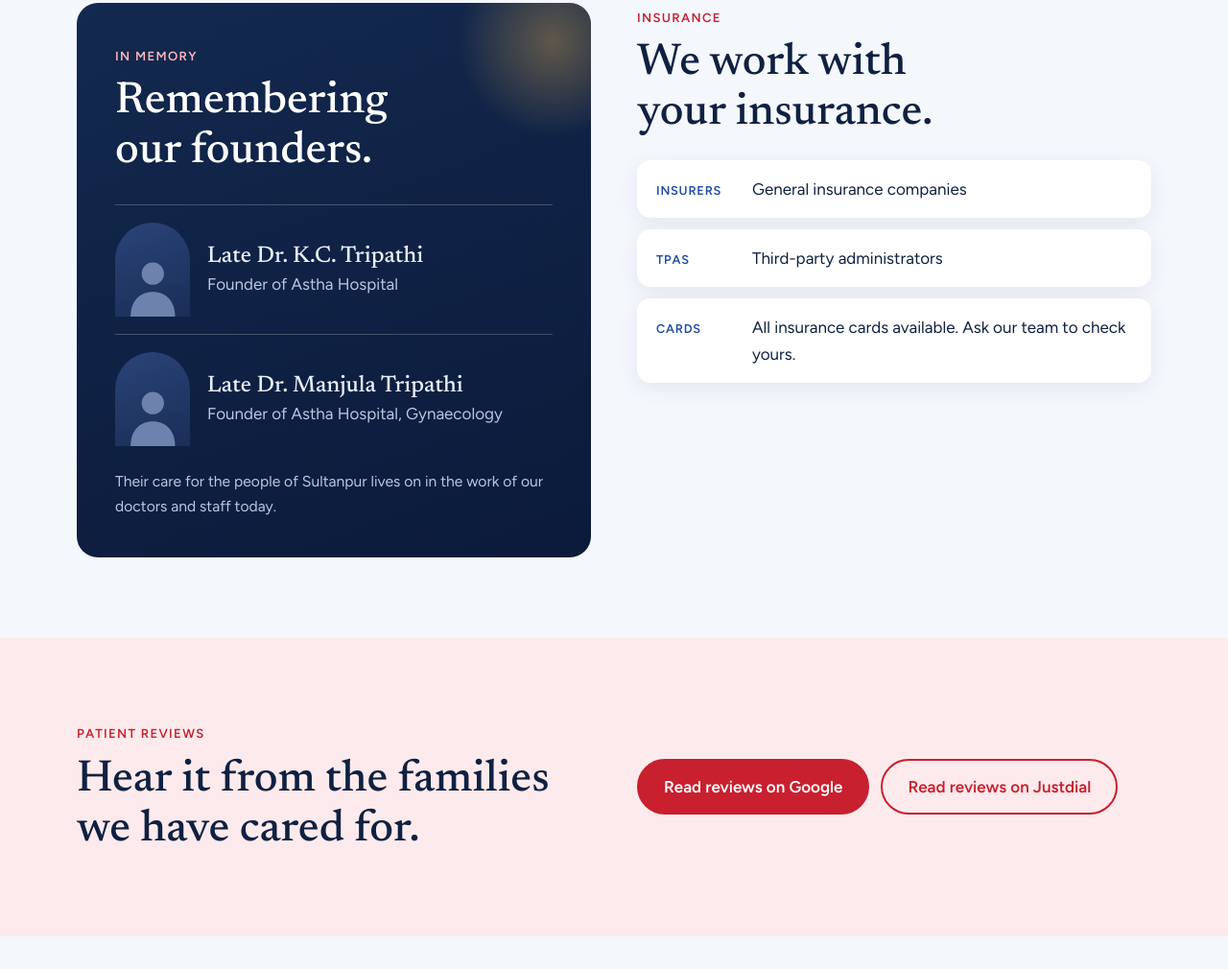
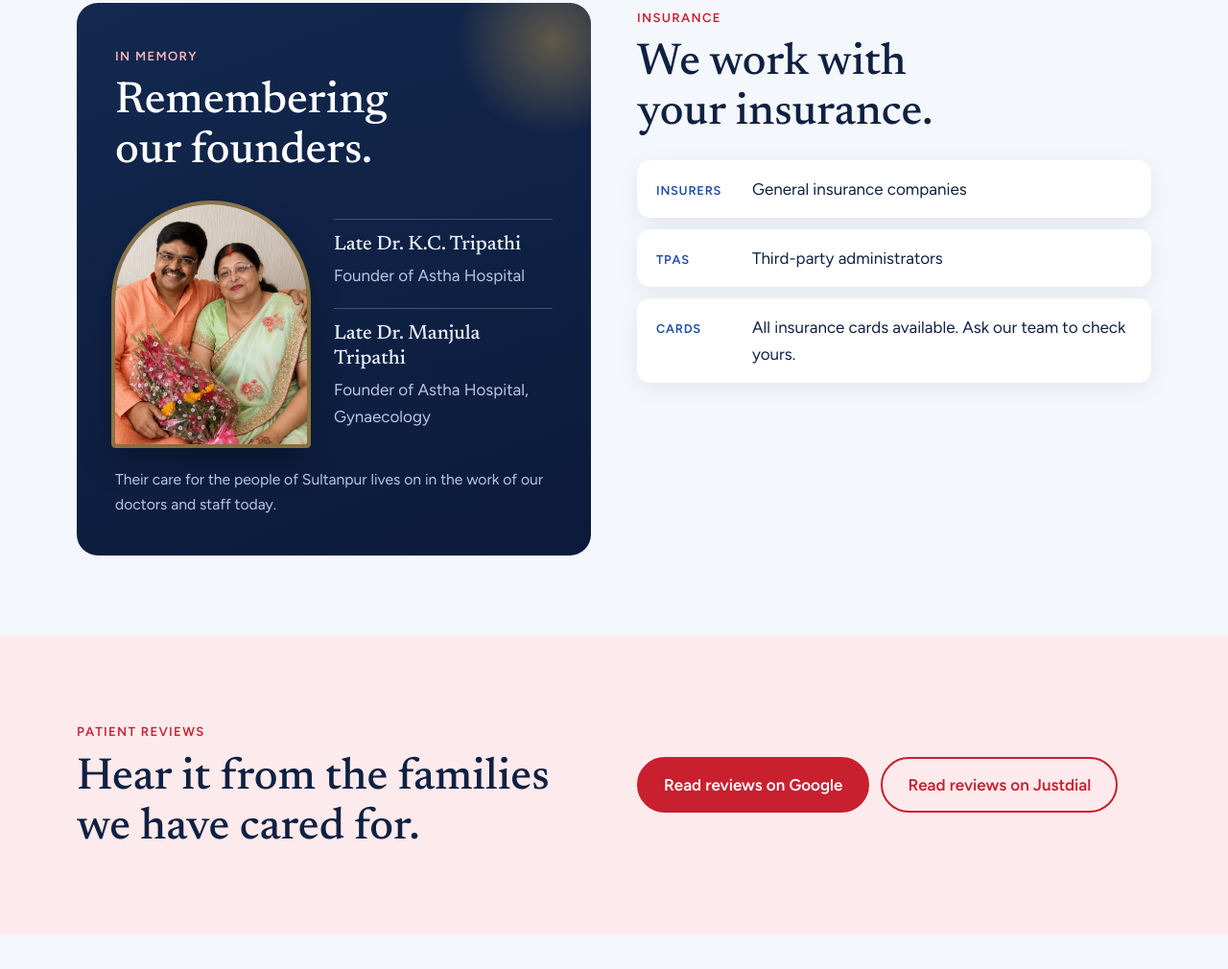
Before and after one commit to adya-it/Astha-Hospital, a plain HTML site: page index.html in a window 1280 px wide. Shown: the part 7211-8221 px from the top of the page at 96% size. Drawn offline with Linux system fonts and the light colour scheme; a web font is replaced by a local one.

Commit message:
Add founders photo to the in-memory section
Co-Authored-By: Claude Sonnet 5.5 <noreply@anthropic.com>
Claude-Session: https://claude.ai/code/session_01K7tzYbMUgKzQvXuHnNixxP

```diff
--- a/index.html
+++ b/index.html
@@ -208,6 +208,11 @@ footer .wrap { display: flex; justify-content: space-between; gap: 12px; flex-wr
 .dept .txt { position: relative; z-index: 1; }
 .fac > div { display: flex; flex-direction: column; gap: 10px; }
 .fac .ico { width: 56px; height: 56px; }
+.founders { display: flex; gap: 28px; align-items: center; margin-top: 28px; position: relative; z-index: 1; }
+.fphoto { width: 200px; flex: none; aspect-ratio: 4 / 5; border-radius: 999px 999px 14px 14px; overflow: hidden; box-shadow: 0 0 0 4px rgba(242,184,75,.55), 0 16px 34px rgba(0,0,0,.35); }
+.fphoto img { width: 100%; height: 100%; object-fit: cover; }
+.founders .fnames { margin-top: 0; }
+.founders .fnames b { font-size: 1.3rem; line-height: 1.25; margin-bottom: 4px; }
 .members { display: grid; gap: 18px; margin-top: 28px; position: relative; z-index: 1; }
 .members .m { display: flex; gap: 18px; align-items: center; border-top: 1px solid rgba(255,255,255,.22); padding-top: 18px; }
 .members .ph { width: 78px; height: 98px; flex: none; border-radius: 999px 999px 10px 10px; background: linear-gradient(160deg, #2a4478, #1a2e57); overflow: hidden; display: grid; align-items: end; justify-items: center; }
@@ -238,6 +243,7 @@ footer .wrap { display: flex; justify-content: space-between; gap: 12px; flex-wr
   .slide:first-child .copy { justify-content: center; padding-bottom: 90px; }
   .pulse { bottom: 60px; }
 }
+@media (max-width: 560px) { .founders { flex-direction: column; align-items: flex-start; } .fphoto { width: min(240px, 100%); } }
 @media (max-width: 480px) { .stats, .steps, .fac { grid-template-columns: 1fr; } .sos span { display: none; } .sos { padding: 14px; } }
 @media (prefers-reduced-motion: reduce) { html { scroll-behavior: auto; } .slide { transition: none; } .pulse path { animation: none; stroke-dashoffset: 0; } .sos i { animation: none; } .btn { transition: none; } }
 </style>
@@ -501,9 +507,12 @@ footer .wrap { display: flex; justify-content: space-between; gap: 12px; flex-wr
       <div class="memory">
         <span class="eyebrow">In memory</span>
         <h2>Remembering our founders.</h2>
-        <div class="members">
-          <div class="m"><div class="ph" role="img" aria-label="Photo of Late Dr. K.C. Tripathi to be added"><svg viewBox="0 0 80 100" aria-hidden="true"><circle cx="40" cy="34" r="17"/><path d="M6 100c0-24 14-38 34-38s34 14 34 38z"/></svg></div><div><b>Late Dr. K.C. Tripathi</b><span>Founder of Astha Hospital</span></div></div>
-          <div class="m"><div class="ph" role="img" aria-label="Photo of Late Dr. Manjula Tripathi to be added"><svg viewBox="0 0 80 100" aria-hidden="true"><circle cx="40" cy="34" r="17"/><path d="M6 100c0-24 14-38 34-38s34 14 34 38z"/></svg></div><div><b>Late Dr. Manjula Tripathi</b><span>Founder of Astha Hospital, Gynaecology</span></div></div>
+        <div class="founders">
+          <div class="fphoto"><img src="img/founders.jpg" alt="Late Dr. K.C. Tripathi and Late Dr. Manjula Tripathi, founders of Astha Hospital, smiling together with a bouquet" width="760" height="950"></div>
+          <div class="fnames">
+            <div><b>Late Dr. K.C. Tripathi</b><span>Founder of Astha Hospital</span></div>
+            <div><b>Late Dr. Manjula Tripathi</b><span>Founder of Astha Hospital, Gynaecology</span></div>
+          </div>
         </div>
         <p class="memo">Their care for the people of Sultanpur lives on in the work of our doctors and staff today.</p>
       </div>
```
Also changed, not shown: img/founders.jpg (added).
